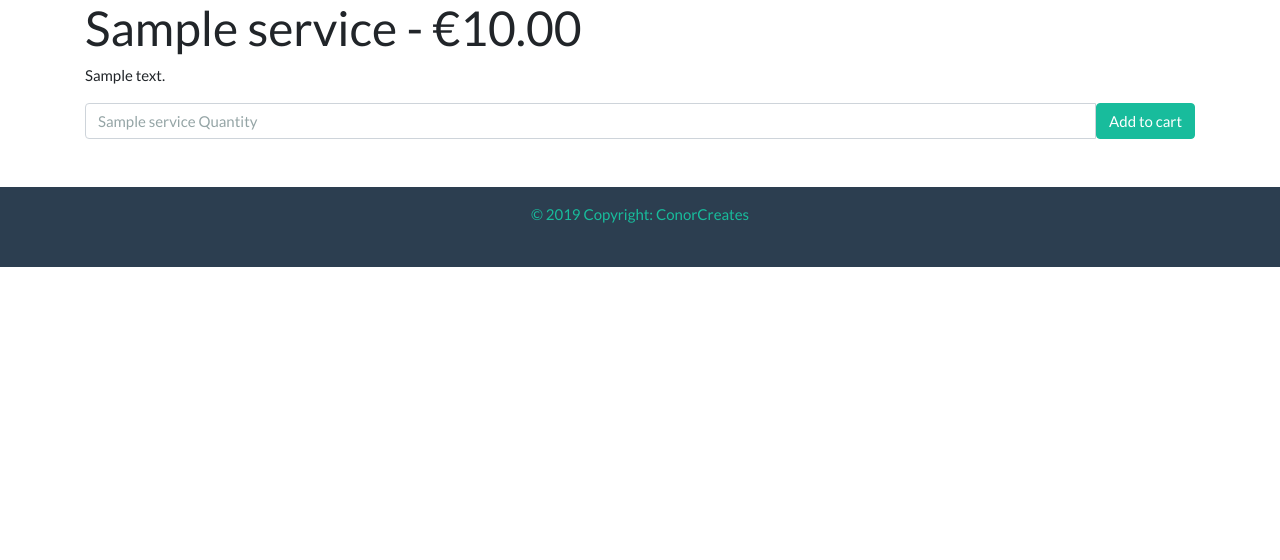
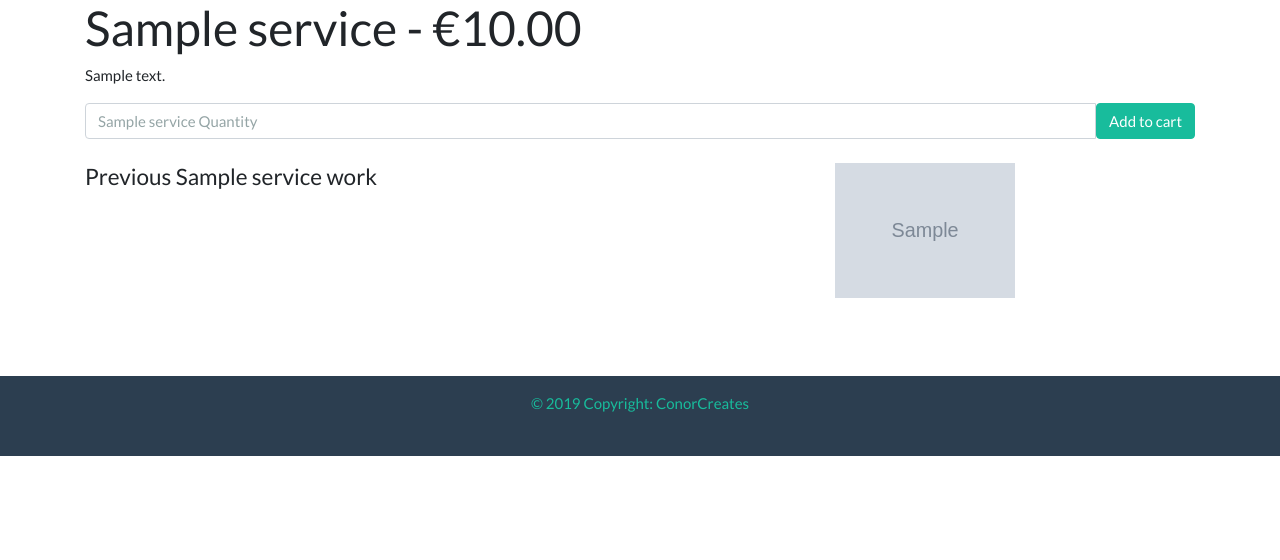
Before and after one commit to walshyc/conor-creates, a Django app: page /services/1/ in a window 1280 px wide. Shown: the part 240-800 px from the top of the page. Run offline with Django 3.2, Linux system fonts and the light colour scheme; tables that the repository leaves empty hold one stand-in row (values such as "Sample post"); grey boxes marked "Sample" are stand-in pictures; some libraries are stand-ins or nearby versions.

Commit message:
added image sliders to single services pages

```diff
--- a/services/templates/single-service.html
+++ b/services/templates/single-service.html
@@ -3,7 +3,7 @@
 
 <div class="row">
     <div class="col">
-        <div class="service-title"></div>
+        <div class="service-title" style = "background-position: center center; background-image: url('{{ MEDIA_URL }}{{ random.image }}')"></div>
     </div>
 </div>
 <div class="row">
@@ -17,13 +17,29 @@
     </div>
 </div>
 
+
 <form method="POST" action="{% url 'add_to_cart' service.id %}">
     {% csrf_token %}
     <div class="input-group">
-        <input type="number" name="quantity" min="1" max="5" class="form-control" placeholder="{{service.name}} Quantity">
+        <input type="number" name="quantity" min="1" max="5" class="form-control"
+            placeholder="{{service.name}} Quantity">
         <div class="input-group-btn">
             <button class="btn btn-success" type="submit">Add to cart</button>
         </div>
     </div>
 </form>
+<div class="row mt-4">
+    <div class="col"><h4>Previous {{ service.name }} work</h4></div>
+    <div class="col">
+        <div class="home-slider mb-4">
+            {% for img in images %}
+            <div><img class="img-fluid" src="{{ img.image.url}}" alt=""></div>
+
+            {% endfor %}
+            <!-- <div class="slide"><img src= alt=""><div class="slide-caption">Logo Design</div></div> -->
+
+
+        </div>
+    </div>
+</div>
 {% endblock %}
--- a/services/views.py
+++ b/services/views.py
@@ -1,4 +1,5 @@
-from django.shortcuts import render, get_object_or_404
+import random
+from django.shortcuts import render, get_object_or_404, get_list_or_404
 from .models import Service, ServiceImage
 
 def all_services(request):
@@ -9,5 +10,7 @@ def all_services(request):
 
 def single_service(request, pk):
     service = get_object_or_404(Service, pk=pk)
+    service_images = service.images.all()
+    random_image = random.choice(service_images)
 
-    return render(request, 'single-service.html', {'service': service})
+    return render(request, 'single-service.html', {'service': service, 'images': service_images, 'random': random_image})
```
Also changed, not shown: services/models.py (line endings or trailing spaces).
